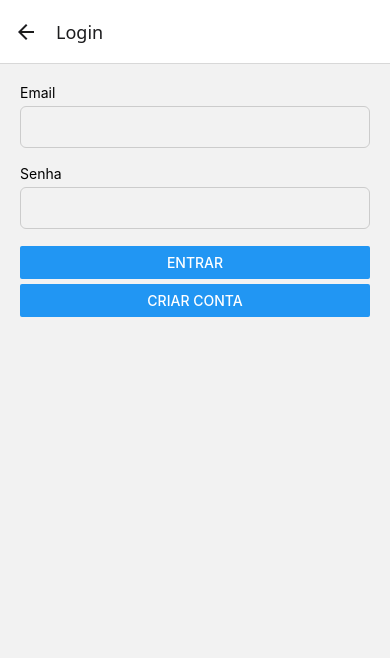
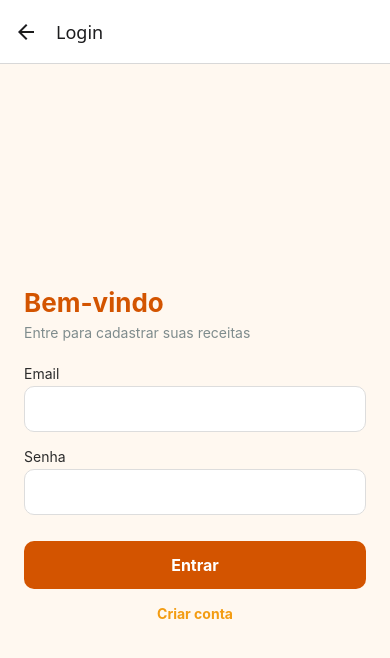
Before and after one commit to IsaquePFerreira/sabores-de-pedro-ii, a React Native app: screen /Login in a window 390 px wide. Shown: the top 658 px of the page. Built offline with nearby package versions, Linux system fonts and the light colour scheme; no server answers; the database is empty.

Commit message:
Estilizando telas e ajustando detalhes visuais

```diff
--- a/src/navigation/AppNavigator.js
+++ b/src/navigation/AppNavigator.js
@@ -7,6 +7,7 @@ import RecipeScreen from "../screens/RecipeScreen";
 import RecipeManagerScreen from "../screens/RecipeManager";
 import LoginScreen from "../screens/LoginScreen";
 import RegisterScreen from "../screens/RegisterScreen";
+import { View, Text, Image, StyleSheet } from "react-native";
 
 const Stack = createNativeStackNavigator();
 
@@ -21,8 +22,16 @@ export default function AppNavigator() {
       <Stack.Screen
         name="Home"
         component={HomeScreen}
-        options={{ title: "Sabores de Pedro II" }}
-      />
+        options={{
+          title: "Sabores de Pedro II",
+          headerRight: () => (
+            <Image
+              source={require("../assets/Bandeira_de_Pedro_II.jpg")}
+              style={{ width: 52, height: 42, marginRight: 195, borderRadius: 8 }}
+            />
+          )
+        }}
+        />
 
       <Stack.Screen
         name="Recipe"
@@ -43,3 +52,20 @@ export default function AppNavigator() {
     </Stack.Navigator>
   );
 }
+
+const styles = StyleSheet.create({
+  header: {
+    flexDirection: "row",
+    alignItems: "center"
+  },
+  logo: {
+    width: 32,
+    height: 32,
+    marginRight: 8,
+    resizeMode: "contain"
+  },
+  title: {
+    fontSize: 18,
+    fontWeight: "bold"
+  }
+});
--- a/src/screens/HomeScreen.js
+++ b/src/screens/HomeScreen.js
@@ -10,6 +10,7 @@ import {
 import { useNavigation, useFocusEffect } from "@react-navigation/native";
 import { getRecipes } from "../services/recipeService";
 import { AuthContext } from "../contexts/AuthContext";
+import colors from "../styles/color";
 
 export default function HomeScreen() {
   const [receitas, setReceitas] = useState([]);
@@ -42,8 +43,10 @@ export default function HomeScreen() {
   return (
     <View style={styles.container}>
       <View style={styles.header}>
-        <Text style={styles.title}>Sabores de Pedro II</Text>
-        <Button title="Nova Receita" onPress={handleNovaReceita} />
+        <Text style={styles.title}>Cadastre uma receita</Text>
+        <TouchableOpacity style={styles.newButton} onPress={handleNovaReceita}>
+          <Text style={styles.newButtonText}>Nova Receita</Text>
+        </TouchableOpacity>
       </View>
 
       <FlatList
@@ -55,7 +58,9 @@ export default function HomeScreen() {
           >
             <View style={styles.card}>
               <Text style={styles.cardTitle}>{item.titulo}</Text>
-              <Text numberOfLines={2}>{item.descricao}</Text>
+              <Text style={styles.cardDescription} numberOfLines={2}>
+                {item.descricao}
+              </Text>
             </View>
           </TouchableOpacity>
         )}
@@ -68,23 +73,58 @@ export default function HomeScreen() {
 }
 
 const styles = StyleSheet.create({
-  container: { flex: 1 },
+  container: { flex: 1,
+    backgroundColor: colors.background,
+    padding: 16,
+
+   },
   header: {
-    padding: 16,
+    paddingVertical: 12,
+    paddingHorizontal: 16,
     flexDirection: "row",
     justifyContent: "space-between",
-    alignItems: "center"
+    alignItems: "center",
+    marginBottom: 8,
   },
-  title: { fontSize: 22, fontWeight: "bold" },
+
+  title: {
+    fontSize: 22,
+    fontWeight: "bold",
+    color: colors.primary,
+  },
   card: {
     padding: 12,
     borderBottomWidth: 1,
-    borderColor: "#eee"
+    borderColor: "#eee",
+    backgroundColor: colors.card,
+    borderRadius: 12,
+    padding: 16,
+    marginBottom: 12,
+    elevation: 4,
   },
-  cardTitle: { fontSize: 18, fontWeight: "bold" },
+  cardTitle: { fontSize: 18,
+    fontWeight: "bold",
+    color: colors.text,
+    marginBottom: 4,
+  },
   emptyText: {
     textAlign: "center",
     marginTop: 20,
     color: "#777"
+  },
+  newButton: {
+    backgroundColor: colors.primary,
+    paddingHorizontal: 16,
+    paddingVertical: 10,
+    borderRadius: 8,
+  },
+
+  newButtonText: {
+    color: "#fff",
+    fontWeight: "bold",
+  },
+  cardDescription: {
+    fontSize: 14,
+    color: colors.muted,
   }
 });
--- a/src/screens/LoginScreen.js
+++ b/src/screens/LoginScreen.js
@@ -1,8 +1,9 @@
 import { useState, useContext } from "react";
-import { View, Text, TextInput, Button, Alert, StyleSheet } from "react-native";
+import { View, Text, TextInput, Button, Alert, StyleSheet, TouchableOpacity } from "react-native";
 import { signInWithEmailAndPassword } from "firebase/auth";
 import { auth } from "../config/firebase";
 import { AuthContext } from "../contexts/AuthContext";
+import colors from "../styles/color";
 
 export default function LoginScreen({ navigation }) {
   const [email, setEmail] = useState("");
@@ -28,7 +29,10 @@ export default function LoginScreen({ navigation }) {
 
   return (
 <View style={styles.container}>
-      <Text>Email</Text>
+  <Text style={styles.title}>Bem-vindo</Text>
+  <Text style={styles.subtitle}>Entre para cadastrar suas receitas</Text>
+
+  <Text style={styles.label}>Email</Text>
   <TextInput
     value={email}
     onChangeText={setEmail}
@@ -36,7 +40,7 @@ export default function LoginScreen({ navigation }) {
     style={styles.input}
   />
 
-      <Text>Senha</Text>
+  <Text style={styles.label}>Senha</Text>
   <TextInput
     value={senha}
     onChangeText={setSenha}
@@ -44,27 +48,78 @@ export default function LoginScreen({ navigation }) {
     style={styles.input}
   />
 
-      <Button title="Entrar" onPress={handleLogin} />
-      <Button
-        title="Criar conta"
-        onPress={() => navigation.navigate("Register")} style={{backgroundColor: "green"}}
-      />
+  <TouchableOpacity style={styles.button} onPress={handleLogin}>
+    <Text style={styles.buttonText}>Entrar</Text>
+  </TouchableOpacity>
+
+  <TouchableOpacity
+    style={styles.linkButton}
+    onPress={() => navigation.navigate("Register")}
+  >
+    <Text style={styles.linkText}>Criar conta</Text>
+  </TouchableOpacity>
 </View>
   );
 }
 
 const styles = StyleSheet.create({
-  container: { flex: 1,
-    gap: 5,
-    padding: 20,
-   },
-  input: {
-    borderWidth: 1,
-    borderColor: "#ccc",
-    borderRadius: 6,
-    padding: 10,
-    marginBottom: 12,
-    fontSize: 16
+  container: {
+    flex: 1,
+    backgroundColor: colors.background,
+    padding: 24,
+    justifyContent: "center",
   },
 
+  title: {
+    fontSize: 26,
+    fontWeight: "bold",
+    color: colors.primary,
+    marginBottom: 6,
+  },
+
+  subtitle: {
+    fontSize: 14,
+    color: colors.muted,
+    marginBottom: 24,
+  },
+
+  label: {
+    fontSize: 14,
+    color: colors.text,
+    marginBottom: 4,
+  },
+
+  input: {
+    backgroundColor: "#fff",
+    borderRadius: 10,
+    padding: 12,
+    marginBottom: 16,
+    borderWidth: 1,
+    borderColor: "#ddd",
+    fontSize: 16,
+  },
+
+  button: {
+    backgroundColor: colors.primary,
+    paddingVertical: 14,
+    borderRadius: 10,
+    alignItems: "center",
+    marginTop: 10,
+  },
+
+  buttonText: {
+    color: "#fff",
+    fontSize: 16,
+    fontWeight: "bold",
+  },
+
+  linkButton: {
+    marginTop: 16,
+    alignItems: "center",
+  },
+
+  linkText: {
+    color: colors.secondary,
+    fontWeight: "bold",
+  },
 });
--- a/src/screens/RecipeManager.js
+++ b/src/screens/RecipeManager.js
@@ -4,7 +4,7 @@ import {
   Text,
   TextInput,
   ScrollView,
-  Button,
+  TouchableOpacity,
   StyleSheet,
   Alert
 } from "react-native";
@@ -14,6 +14,7 @@ import {
   deleteRecipe
 } from "../services/recipeService";
 import { AuthContext } from "../contexts/AuthContext";
+import colors from "../styles/color";
 
 export default function RecipeManager({ route, navigation }) {
   const { user } = useContext(AuthContext);
@@ -162,37 +163,76 @@ export default function RecipeManager({ route, navigation }) {
         onChangeText={setImagemUrl}
       />
 
-      <Button
-        title={editando ? "Salvar Alterações" : "Cadastrar Receita"}
-        onPress={handleSalvar}
-      />
+    <TouchableOpacity style={styles.button} onPress={handleSalvar}>
+      <Text style={styles.buttonText}>
+        {editando ? "Salvar Alterações" : "Cadastrar Receita"}
+      </Text>
+    </TouchableOpacity>
 
-      {editando && (
-        <View style={{ marginTop: 12 }}>
-          <Button
-            title="Excluir Receita"
-            color="red"
-            onPress={handleExcluir}
-          />
-        </View>
-      )}
+    {editando && (
+      <TouchableOpacity style={styles.deleteButton} onPress={handleExcluir}>
+        <Text style={styles.deleteButtonText}>Excluir Receita</Text>
+      </TouchableOpacity>
+    )}
     </ScrollView>
   );
 }
 
 const styles = StyleSheet.create({
-  container: { padding: 16 },
-  title: { fontSize: 22, fontWeight: "bold", marginBottom: 16 },
+  container: {
+    flex: 1,
+    backgroundColor: colors.background,
+    padding: 20,
+  },
+
+  title: {
+    fontSize: 24,
+    fontWeight: "bold",
+    color: colors.primary,
+    marginBottom: 20,
+  },
+
   input: {
+    backgroundColor: "#fff",
+    borderRadius: 10,
+    padding: 12,
+    marginBottom: 14,
     borderWidth: 1,
-    borderColor: "#ccc",
-    borderRadius: 6,
-    padding: 10,
-    marginBottom: 12,
-    fontSize: 16
+    borderColor: "#ddd",
+    fontSize: 16,
   },
+
   textArea: {
-    height: 100,
-    textAlignVertical: "top"
-  }
+    height: 120,
+    textAlignVertical: "top",
+  },
+
+  button: {
+    backgroundColor: colors.primary,
+    paddingVertical: 14,
+    borderRadius: 10,
+    alignItems: "center",
+    marginTop: 10,
+  },
+
+  buttonText: {
+    color: "#fff",
+    fontSize: 16,
+    fontWeight: "bold",
+  },
+
+  deleteButton: {
+    marginTop: 14,
+    paddingVertical: 12,
+    borderRadius: 10,
+    alignItems: "center",
+    borderWidth: 1,
+    borderColor: "#E74C3C",
+  },
+
+  deleteButtonText: {
+    color: "#E74C3C",
+    fontSize: 15,
+    fontWeight: "bold",
+  },
 });
--- a/src/screens/RecipeScreen.js
+++ b/src/screens/RecipeScreen.js
@@ -1,6 +1,7 @@
-import { View, Text, ScrollView, Image, StyleSheet, Button } from "react-native";
+import { View, Text, ScrollView, Image, StyleSheet, TouchableOpacity } from "react-native";
 import { useContext } from "react";
 import { AuthContext } from "../contexts/AuthContext";
+import colors from "../styles/color";
 
 export default function RecipeScreen({ route, navigation }) {
   const { receita } = route.params;
@@ -53,40 +54,66 @@ export default function RecipeScreen({ route, navigation }) {
       )}
 
       {isAutor && (
-        <View style={{ marginTop: 20 }}>
-          <Button
-            title="Editar Receita"
-            onPress={() =>
-              navigation.navigate("RecipeManager", { receita })
-            }
-          />
-        </View>
+        <TouchableOpacity
+          style={styles.button}
+          onPress={() =>
+            navigation.navigate("RecipeManager", { receita })
+          }
+        >
+          <Text style={styles.buttonText}>Editar Receita</Text>
+        </TouchableOpacity>
       )}
     </ScrollView>
   );
 }
 
 const styles = StyleSheet.create({
-  container: { padding: 16 },
+  container: {
+    flex: 1,
+    backgroundColor: colors.background,
+    padding: 16,
+  },
+
   image: {
     width: "100%",
     height: 220,
-    borderRadius: 10,
-    marginBottom: 16
+    borderRadius: 12,
+    marginBottom: 16,
   },
+
   title: {
-    fontSize: 24,
+    fontSize: 26,
     fontWeight: "bold",
-    marginBottom: 12
+    color: colors.text,
+    marginBottom: 12,
   },
+
   sectionTitle: {
     fontSize: 18,
     fontWeight: "bold",
-    marginTop: 14,
-    marginBottom: 4
+    color: colors.primary,
+    marginTop: 18,
+    marginBottom: 6,
   },
+
   text: {
     fontSize: 16,
-    lineHeight: 22
-  }
+    color: colors.text,
+    lineHeight: 24,
+  },
+
+  button: {
+    backgroundColor: colors.primary,
+    paddingVertical: 14,
+    borderRadius: 10,
+    alignItems: "center",
+    marginTop: 24,
+    marginBottom: 30,
+  },
+
+  buttonText: {
+    color: "#fff",
+    fontSize: 16,
+    fontWeight: "bold",
+  },
 });
--- a/src/screens/RegisterScreen.js
+++ b/src/screens/RegisterScreen.js
@@ -1,7 +1,8 @@
 import { useState } from "react";
-import { View, Text, TextInput, Button, Alert, StyleSheet } from "react-native";
+import { View, Text, TextInput, Alert, StyleSheet, TouchableOpacity } from "react-native";
 import { createUserWithEmailAndPassword } from "firebase/auth";
 import { auth } from "../config/firebase";
+import colors from "../styles/color";
 
 export default function RegisterScreen({ navigation }) {
   const [email, setEmail] = useState("");
@@ -25,25 +26,100 @@ export default function RegisterScreen({ navigation }) {
   }
 
   return (
-    <View style={{ padding: 20 }}>
-      <Text>Email</Text>
-      <TextInput value={email} onChangeText={setEmail} style={styles.input} />
+    <View style={styles.container}>
+  <Text style={styles.title}>Criar conta</Text>
+  <Text style={styles.subtitle}>
+    Cadastre-se para adicionar novas receitas
+  </Text>
 
-      <Text>Senha</Text>
-      <TextInput value={senha} onChangeText={setSenha} secureTextEntry style={styles.input} />
+  <Text style={styles.label}>Email</Text>
+  <TextInput
+    value={email}
+    onChangeText={setEmail}
+    autoCapitalize="none"
+    style={styles.input}
+  />
 
-      <Button title="Cadastrar" onPress={handleRegister} />
-    </View>
+  <Text style={styles.label}>Senha</Text>
+  <TextInput
+    value={senha}
+    onChangeText={setSenha}
+    secureTextEntry
+    style={styles.input}
+  />
+
+  <TouchableOpacity style={styles.button} onPress={handleRegister}>
+    <Text style={styles.buttonText}>Cadastrar</Text>
+  </TouchableOpacity>
+
+  <TouchableOpacity
+    style={styles.linkButton}
+    onPress={() => navigation.goBack()}
+  >
+    <Text style={styles.linkText}>Já tenho conta</Text>
+  </TouchableOpacity>
+</View>
   );
 }
 
 const styles = StyleSheet.create({
+  container: {
+    flex: 1,
+    backgroundColor: colors.background,
+    padding: 24,
+    justifyContent: "center",
+  },
+
+  title: {
+    fontSize: 26,
+    fontWeight: "bold",
+    color: colors.primary,
+    marginBottom: 6,
+  },
+
+  subtitle: {
+    fontSize: 14,
+    color: colors.muted,
+    marginBottom: 24,
+  },
+
+  label: {
+    fontSize: 14,
+    color: colors.text,
+    marginBottom: 4,
+  },
+
   input: {
+    backgroundColor: "#fff",
+    borderRadius: 10,
+    padding: 12,
+    marginBottom: 16,
     borderWidth: 1,
-    borderColor: "#ccc",
-    borderRadius: 6,
-    padding: 10,
-    marginBottom: 12,
-    fontSize: 16
-  }
+    borderColor: "#ddd",
+    fontSize: 16,
+  },
+
+  button: {
+    backgroundColor: colors.primary,
+    paddingVertical: 14,
+    borderRadius: 10,
+    alignItems: "center",
+    marginTop: 10,
+  },
+
+  buttonText: {
+    color: "#fff",
+    fontSize: 16,
+    fontWeight: "bold",
+  },
+
+  linkButton: {
+    marginTop: 16,
+    alignItems: "center",
+  },
+
+  linkText: {
+    color: colors.secondary,
+    fontWeight: "bold",
+  },
 });
--- /dev/null
+++ b/src/styles/color.js
@@ -0,0 +1,8 @@
+export default {
+  primary: '#D35400',      // laranja culinária
+  secondary: '#F39C12',
+  background: '#FFF8F0',
+  card: '#FFFFFF',
+  text: '#2C2C2C',
+  muted: '#7F8C8D',
+};
```
Also changed, not shown: src/assets/Bandeira_de_Pedro_II.jpg (added). Lines whose indentation alone changed are shown as unchanged.
